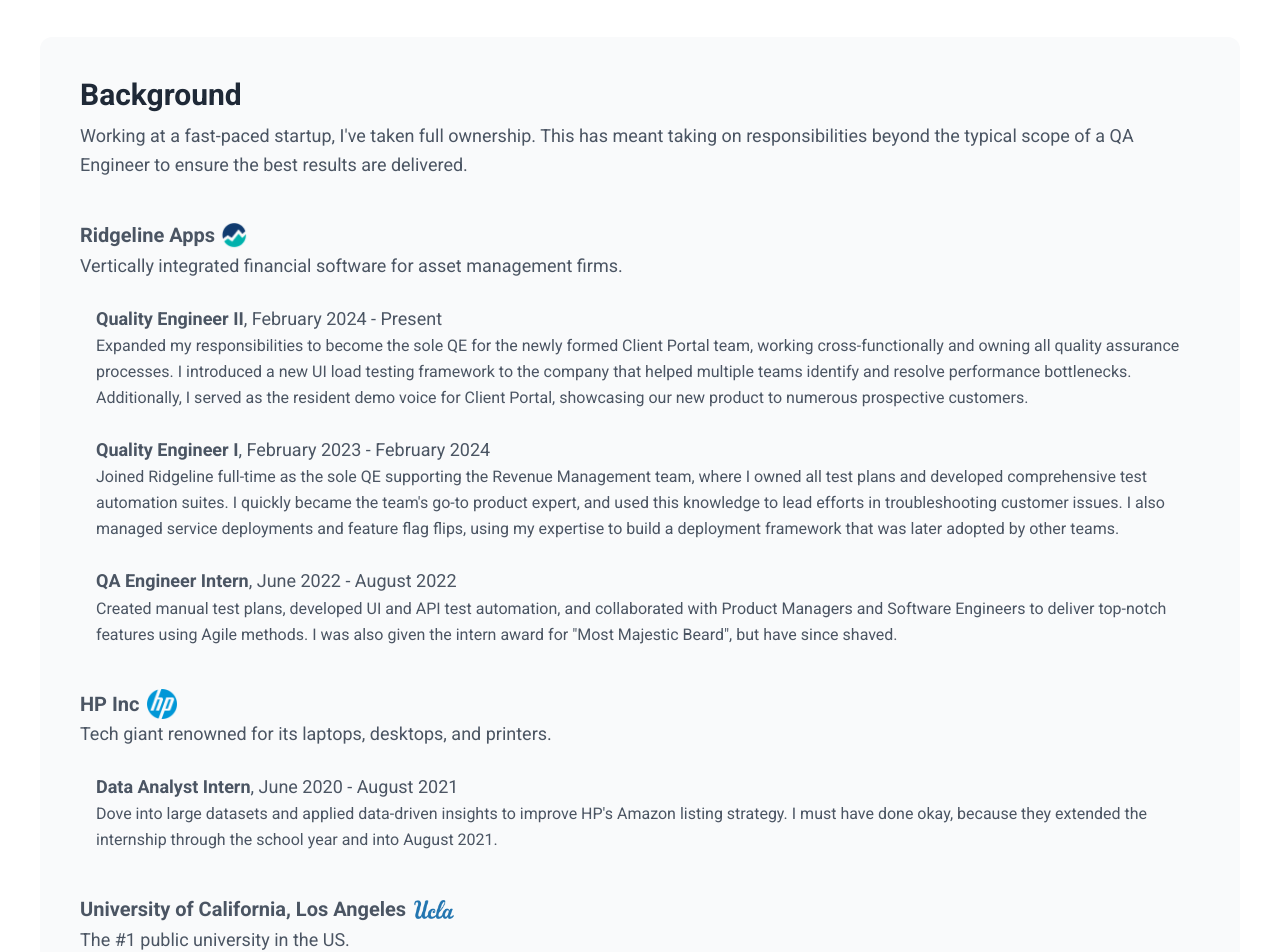
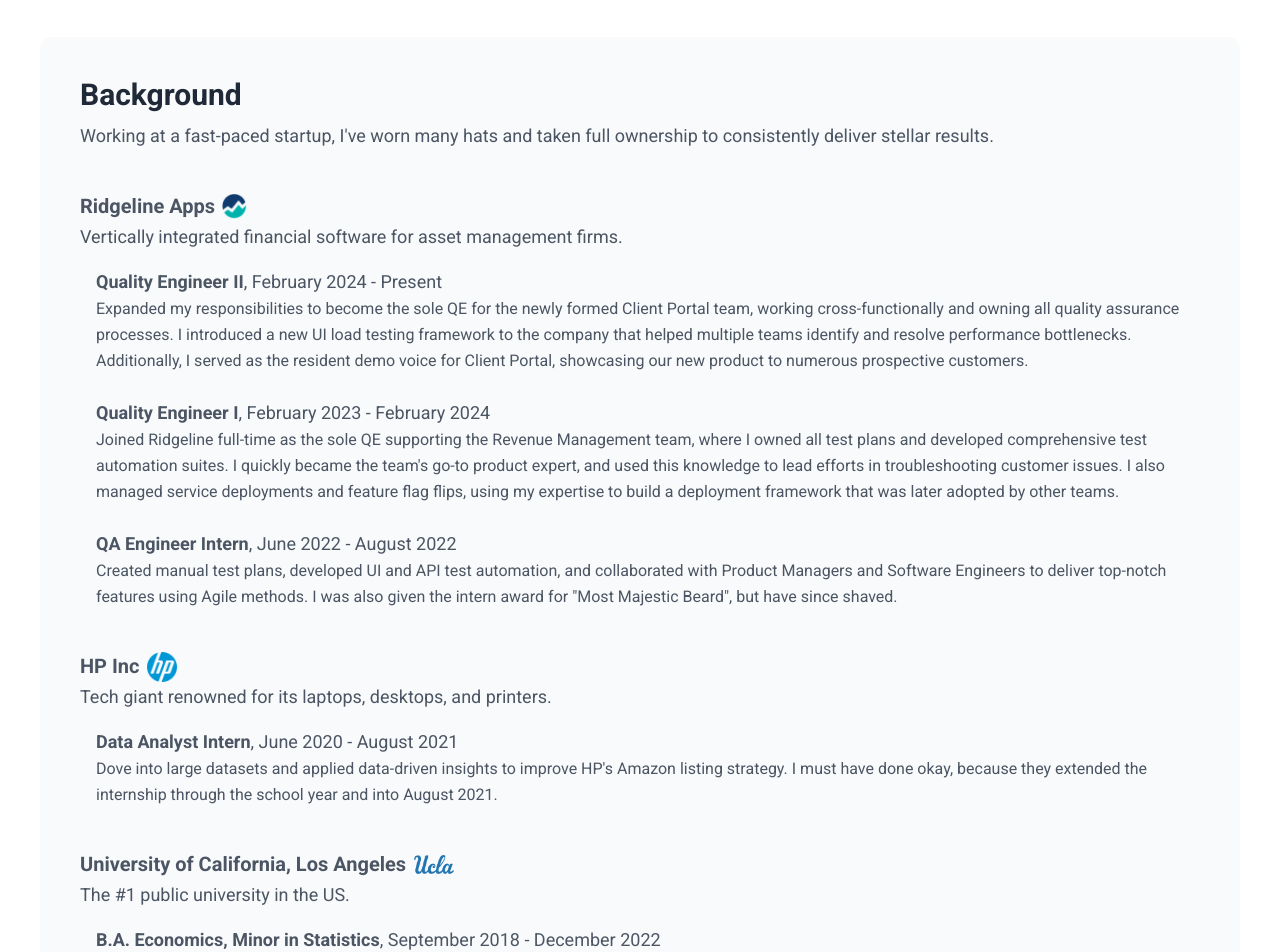
Before and after one commit to alecabdul/personal-website, a Next.js app: page / in a window 1280 px wide. Shown: the part 500-1452 px from the top of the page. Built offline with nearby package versions, Linux system fonts and the light colour scheme; a web font is replaced by a local one.

Commit message:
Update page.tsx

```diff
--- a/app/page.tsx
+++ b/app/page.tsx
@@ -43,7 +43,7 @@
         <section id="Background" className="mt-10 bg-gray-50 p-10 rounded-xl">
           <h2 className="text-2xl font-bold text-gray-800 md:text-3xl">Background</h2>
           <p className="mt-2 text-lg leading-relaxed">
-            Working at a fast-paced startup, I've taken full ownership. This has meant taking on responsibilities beyond the typical scope of a QA Engineer to ensure the best results are delivered.
+            Working at a fast-paced startup, I've worn many hats and taken full ownership to consistently deliver stellar results.
           </p>
 
           {/* RL Desc. */}
@@ -65,24 +65,24 @@
           </div>
 
           {/* QEII */}
-          <p className='md:px-4 text-lg leading-relaxed mt-6'>
+          <p className='md:px-4 text-lg leading-relaxed mt-4'>
             <strong>Quality Engineer II</strong>, February 2024 - Present
           </p>
-          <p className='leading-relaxed md:px-4'>
+          <p className='leading-relaxed md:px-4 md:mt-0 mt-2'>
           Expanded my responsibilities to become the sole QE for the newly formed Client Portal team, working cross-functionally and owning all quality assurance processes. I introduced a new UI load testing framework to the company that helped multiple teams identify and resolve performance bottlenecks. Additionally, I served as the resident demo voice for Client Portal, showcasing our new product to numerous prospective customers.          </p>
 
           {/* QEI */}
           <p className='md:px-4 text-lg  leading-relaxed mt-6'>
             <strong>Quality Engineer I</strong>, February 2023 - February 2024
           </p>
-          <p className='leading-relaxed md:px-4'>
+          <p className='leading-relaxed md:px-4 md:mt-0 mt-2'>
           Joined Ridgeline full-time as the sole QE supporting the Revenue Management team, where I owned all test plans and developed comprehensive test automation suites. I quickly became the team's go-to product expert, and used this knowledge to lead efforts in troubleshooting customer issues. I also managed service deployments and feature flag flips, using my expertise to build a deployment framework that was later adopted by other teams.          </p>
 
           {/* QA Intern */}
           <p className='md:px-4 text-lg leading-relaxed mt-6'>
             <strong>QA Engineer Intern</strong>, June 2022 - August 2022
           </p>
-          <p className='leading-relaxed md:px-4 text'>
+          <p className='leading-relaxed md:px-4 text md:mt-0 mt-2'>
             Created manual test plans, developed UI and API test automation, and collaborated with Product Managers and Software Engineers to deliver top-notch features using Agile methods. I was also given the intern award for "Most Majestic Beard", but have since shaved.
           </p>
 
@@ -105,10 +105,10 @@
           </div>
 
           {/* Data Analyst Intern */}
-          <p className='md:px-4 text-lg leading-relaxed mt-6'>
+          <p className='md:px-4 text-lg leading-relaxed mt-4'>
             <strong>Data Analyst Intern</strong>, June 2020 - August 2021
           </p>
-          <p className='leading-relaxed md:px-4'>
+          <p className='leading-relaxed md:px-4 md:mt-0 mt-2'>
             Dove into large datasets and applied data-driven insights to improve HP's Amazon listing strategy. I must have done okay, because they extended the internship through the school year and into August 2021.
           </p>
 
@@ -128,10 +128,10 @@
               The #1 public university in the US.
             </p>
           </div>
-          <p className='md:px-4 text-lg leading-relaxed mt-6'>
+          <p className='md:px-4 text-lg leading-relaxed mt-4'>
             <strong>B.A. Economics, Minor in Statistics</strong>, September 2018 - December 2022
           </p>
-          <p className='leading-relaxed md:px-4'>
+          <p className='leading-relaxed md:px-4 md:mt-0 mt-2'>
           Tackled a diverse curriculum of theoretical and mathematical economics, statistics, and a variety of liberal arts courses. I also made the most of UCLA's top ranking in on-campus food across all universities. Go Bruins!
           </p>
         </section>
```
